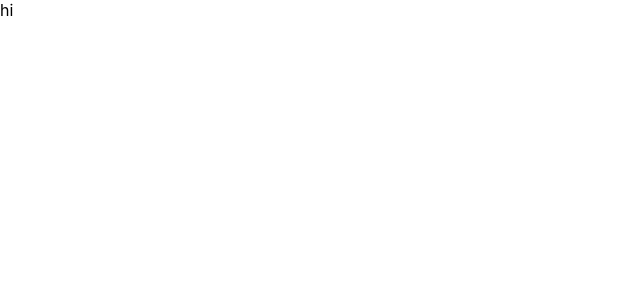
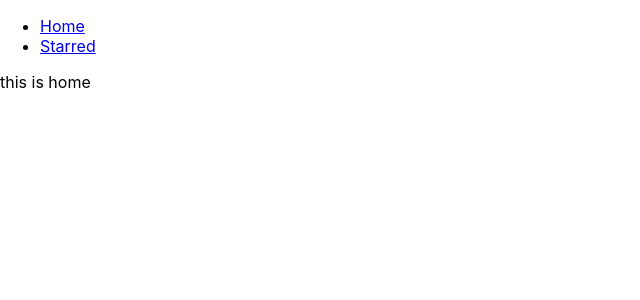
Before and after one commit to Aryastark6/box-office, a React (Create React App) app: page / in a window 1280 px wide. Shown: the top 300 px of the page, without its empty margins (0-640 px from the left). Built offline with nearby package versions, Linux system fonts and the light colour scheme.

Commit message:
added navbar and created page components

```diff
--- a/package.json
+++ b/package.json
@@ -8,6 +8,8 @@
     "@testing-library/user-event": "^13.5.0",
     "react": "^18.2.0",
     "react-dom": "^18.2.0",
+    "react-router": "^5.2.0",
+    "react-router-dom": "^5.2.0",
     "react-scripts": "5.0.1",
     "web-vitals": "^2.1.4",
     "workbox-background-sync": "^6.5.3",
@@ -53,6 +55,7 @@
   },
   "devDependencies": {
     "babel-eslint": "^10.1.0",
+    "eslint": "^7.32.0",
     "eslint-config-airbnb": "^19.0.4",
     "eslint-config-prettier": "^8.5.0",
     "eslint-plugin-import": "^2.26.0",
--- a/src/App.jsx
+++ b/src/App.jsx
@@ -1,7 +1,30 @@
-import React from "react";
+import React from 'react';
+import { Switch, Route } from 'react-router-dom';
+
+import Navs from './components/Navs';
+import Home from './pages/Home';
+import Starred from './pages/Starred';
 
 function App() {
-  return <div>hi</div>;
+  return (
+    <div>
+      <Navs />
+
+      <Switch>
+        <Route exact path="/">
+          <Home />
+        </Route>
+
+        <Route exact path="/starred">
+          <Starred />
+        </Route>
+
+        <Route>
+          <div>Not found</div>
+        </Route>
+      </Switch>
+    </div>
+  );
 }
 
 export default App;
--- /dev/null
+++ b/src/components/Navs.jsx
@@ -0,0 +1,23 @@
+import React from 'react';
+import { Link } from 'react-router-dom';
+
+const LINKS = [
+  { to: '/', text: 'Home' },
+  { to: '/starred', text: 'Starred' },
+];
+
+const Navs = () => {
+  return (
+    <div>
+      <ul>
+        {LINKS.map(item => (
+          <li key={item.to}>
+            <Link to={item.to}>{item.text}</Link>
+          </li>
+        ))}
+      </ul>
+    </div>
+  );
+};
+
+export default Navs;
--- a/src/index.jsx
+++ b/src/index.jsx
@@ -1,10 +1,16 @@
-import React from "react";
-import ReactDOM from "react-dom";
-import "./index.css";
-import App from "./App";
-import * as serviceWorker from "./serviceWorker";
+import React from 'react';
+import ReactDOM from 'react-dom';
+import { BrowserRouter } from 'react-router-dom';
+import './index.css';
+import App from './App';
+import * as serviceWorker from './serviceWorker';
 
-ReactDOM.render(<App />, document.getElementById("root"));
+ReactDOM.render(
+  <BrowserRouter>
+    <App />
+  </BrowserRouter>,
+  document.getElementById('root')
+);
 
 // If you want your app to work offline and load faster, you can change
 // unregister() to register() below. Note this comes with some pitfalls.
--- /dev/null
+++ b/src/pages/Home.jsx
@@ -0,0 +1,7 @@
+import React from 'react';
+
+const Home = () => {
+  return <div>this is home</div>;
+};
+
+export default Home;
--- /dev/null
+++ b/src/pages/Starred.jsx
@@ -0,0 +1,7 @@
+import React from 'react';
+
+const Starred = () => {
+  return <div>this is starred</div>;
+};
+
+export default Starred;
```
Also changed, not shown: 2 other files (tests, documents, lock files or other folders).
